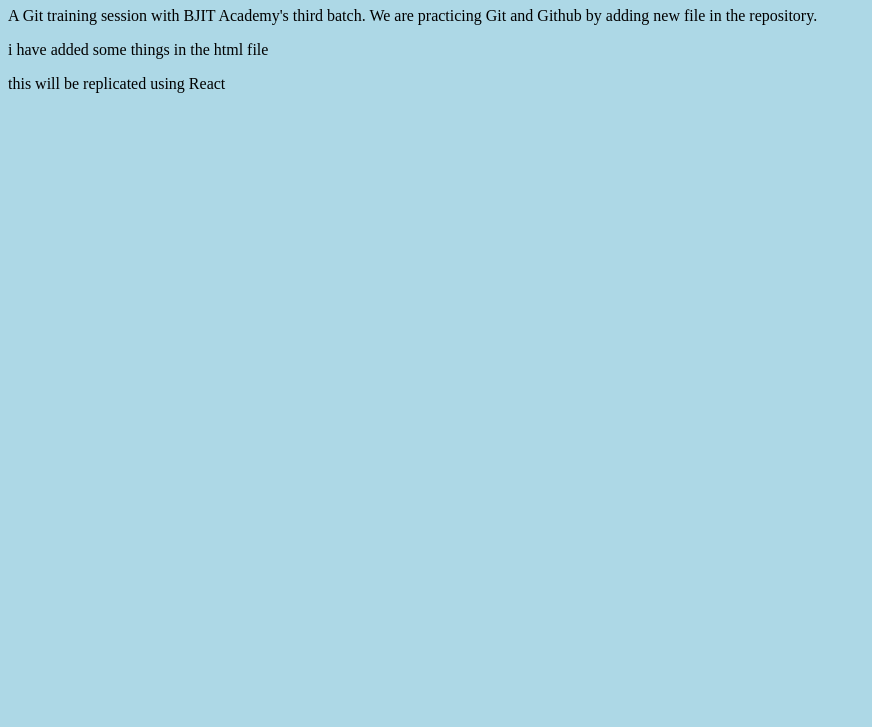
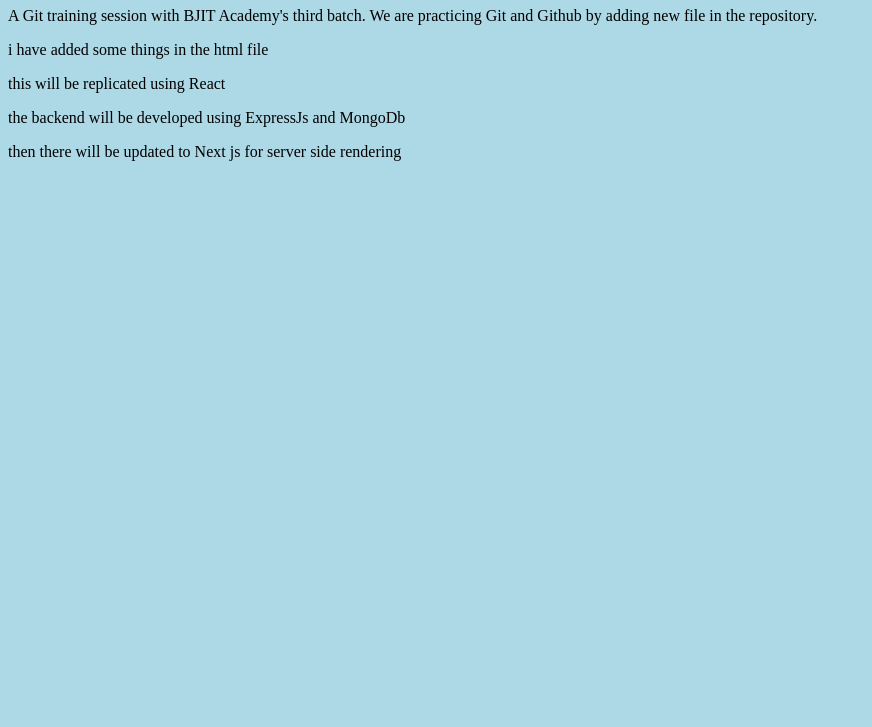
Before and after one commit to uksaha77/localediningguide, a plain HTML site: page index.html in a window 1280 px wide. Shown: the part 73-800 px from the top of the page, without its empty margins (0-872 px from the left). Drawn offline with Linux system fonts and the light colour scheme.

Commit message:
add new div in html
added some new ideas

ref #4343

```diff
--- a/index.html
+++ b/index.html
@@ -16,6 +16,11 @@
         <p>i have added some things in the html file</p>
         <div>
             <p>this will be replicated using React</p>
+            <p> the backend will be developed using ExpressJs and MongoDb</p>
+
+            <div>
+                then there will be updated to Next js for server side rendering
+            </div>
         </div>
       </div>
     </div>
```
